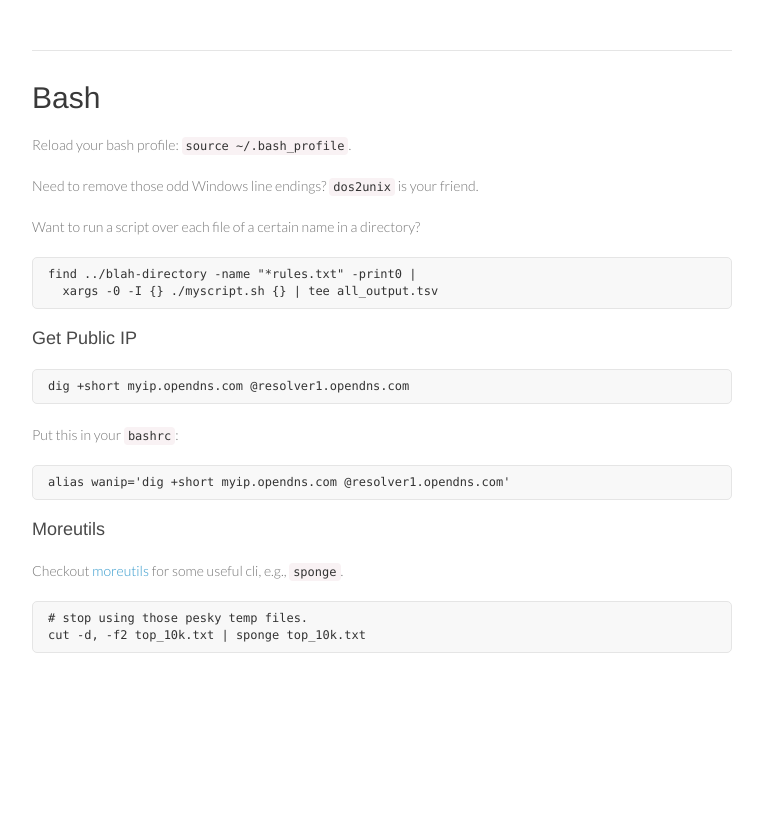
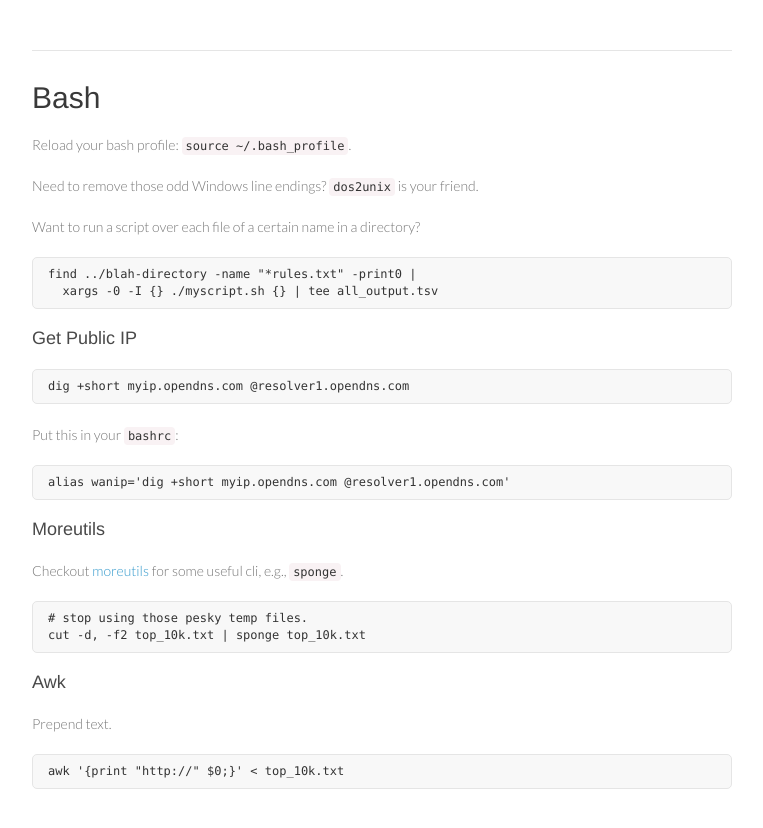
Before and after one commit to rjwalls/tips, a Jekyll site: the page built from _posts/1900-01-01-Bash.md, in a window 1280 px wide. Shown: the top 828 px of the page, without its empty margins (258-1021 px from the left). Built offline with Jekyll 4.4.1, drawn with Linux system fonts in a browser that asks for light colours; Markdown is read by kramdown in place of the engine named in the settings.

Commit message:
Update 1900-01-01-Bash.md

````diff
--- a/_posts/1900-01-01-Bash.md
+++ b/_posts/1900-01-01-Bash.md
@@ -35,3 +35,11 @@ Checkout [moreutils](http://joeyh.name/code/moreutils/) for some useful cli, e.g
 # stop using those pesky temp files.
 cut -d, -f2 top_10k.txt | sponge top_10k.txt
 ```
+
+#### Awk
+
+Prepend text.
+
+```bash
+awk '{print "http://" $0;}' < top_10k.txt
+```
````
